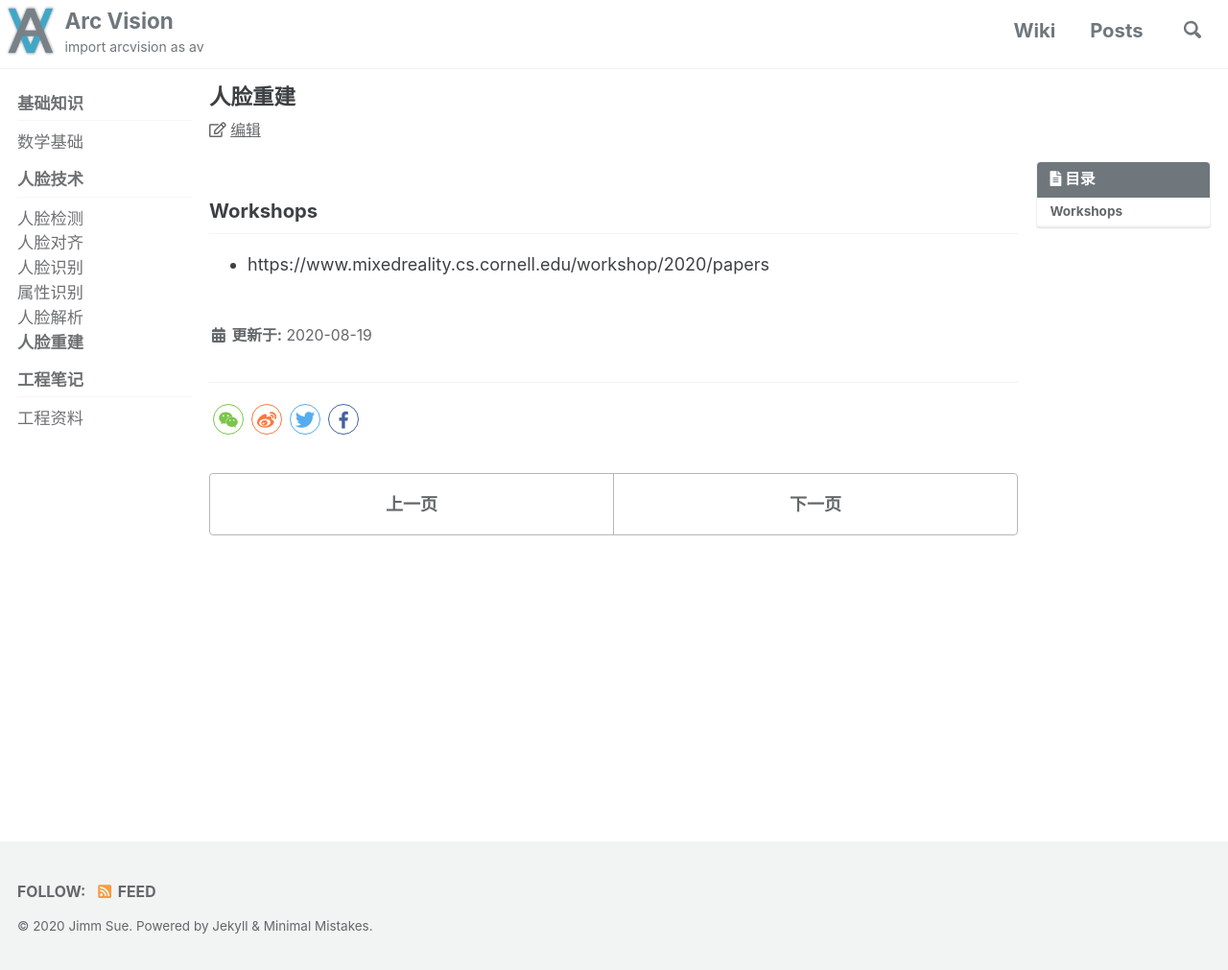
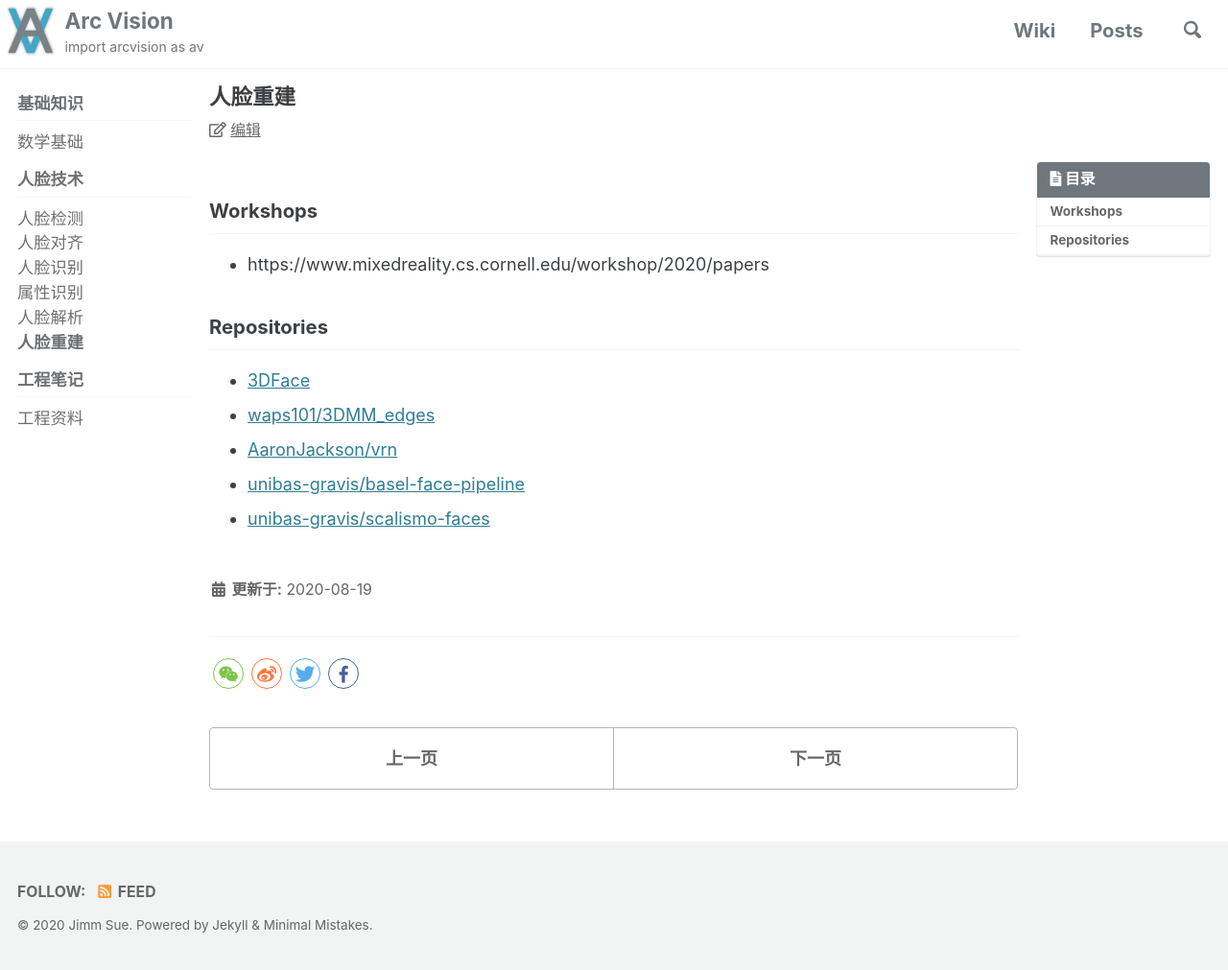
Before and after one commit to ArcVision/ArcVision.github.io, a Jekyll site: the page built from _wiki/15-face-reconstruction.md, in a window 1280 px wide and 1011 px high. Shown: the whole window at 96% size. Built offline with Jekyll 4.4.1, drawn with Linux system fonts in a browser that asks for light colours; cached includes are drawn as plain includes; comment, search, counter and statistics services are not loaded.

Commit message:
Update 15-face-reconstruction.md

```diff
--- a/_wiki/15-face-reconstruction.md
+++ b/_wiki/15-face-reconstruction.md
@@ -8,3 +8,11 @@ permalink: /wiki/face-reconstruction/
 ## Workshops
 
 - https://www.mixedreality.cs.cornell.edu/workshop/2020/papers
+
+## Repositories
+
+- [3DFace](https://github.com/Juyong/3DFace)
+- [waps101/3DMM_edges](https://github.com/waps101/3DMM_edges)
+- [AaronJackson/vrn](https://github.com/AaronJackson/vrn)
+- [unibas-gravis/basel-face-pipeline](https://github.com/unibas-gravis/basel-face-pipeline)
+- [unibas-gravis/scalismo-faces](https://github.com/unibas-gravis/scalismo-faces)
```
